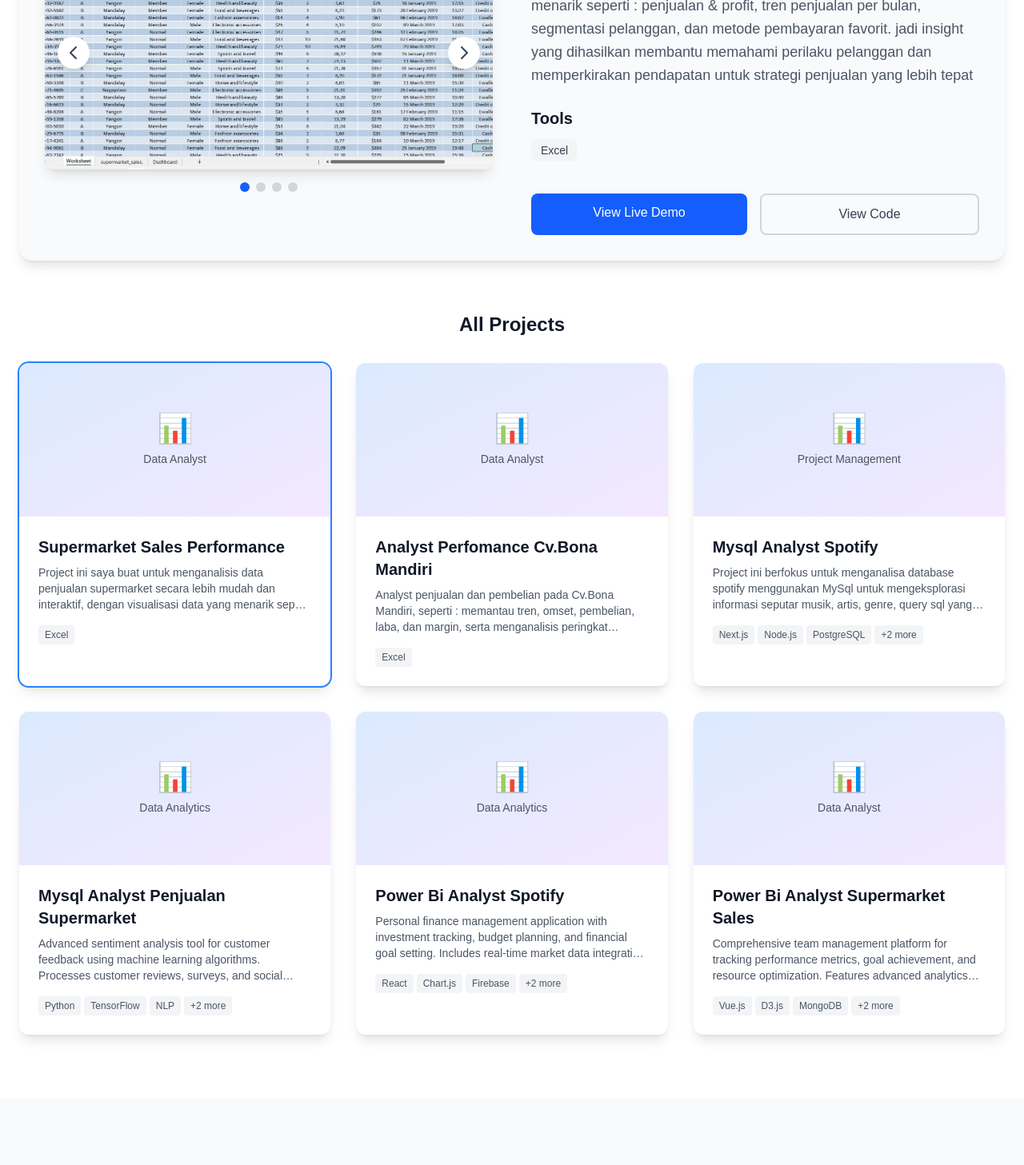
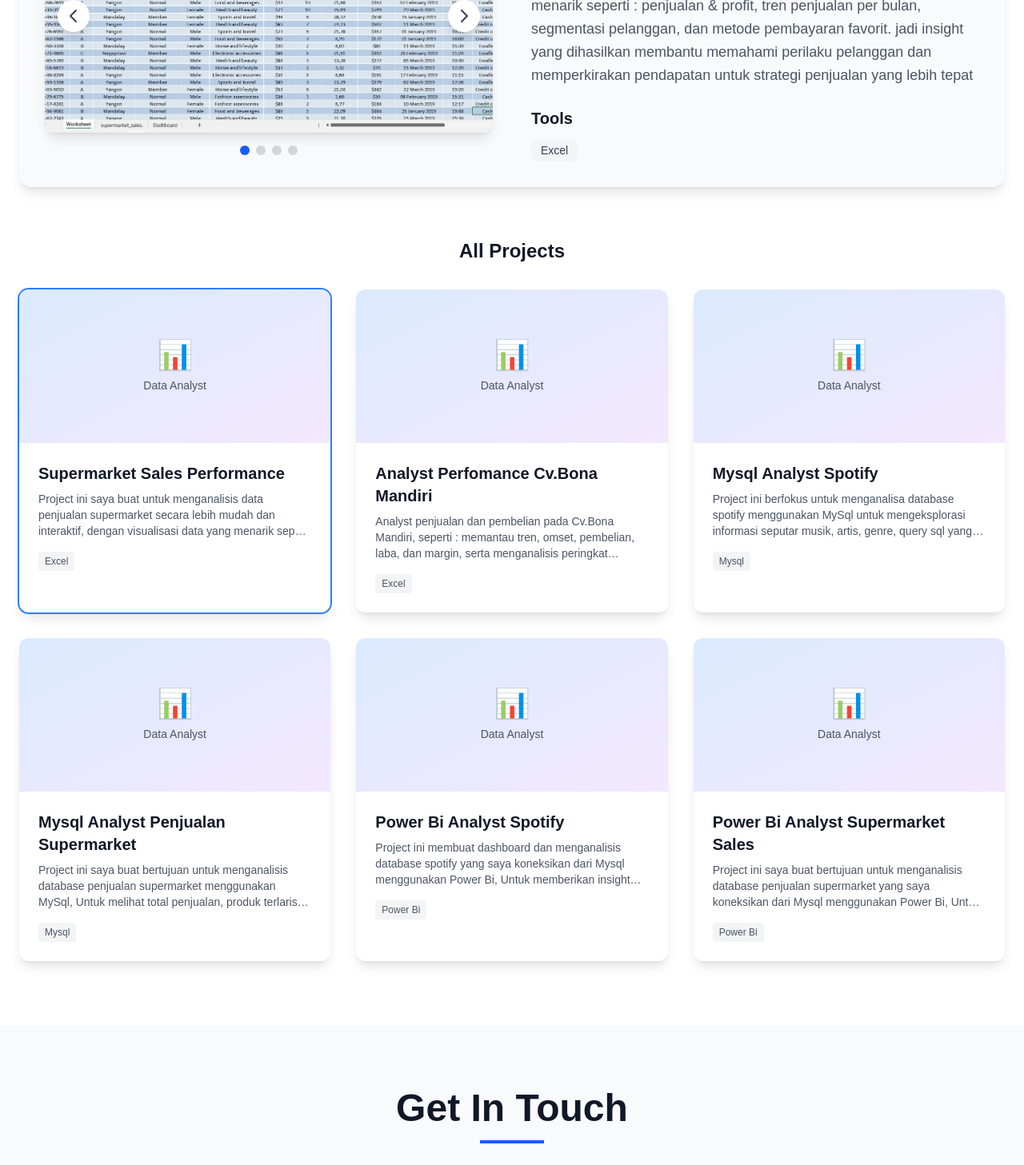
Before and after one commit to irfanprogramming/Portofolio-Irfan, a Next.js app: page / in a window 1280 px wide. Shown: the part 4612-6069 px from the top of the page at 80% size. Built offline with nearby package versions, Linux system fonts and the light colour scheme.

Commit message:
update fitur baru

```diff
--- a/src/app/page.tsx
+++ b/src/app/page.tsx
@@ -11,11 +11,55 @@
 export default function Home() {
   return (
     <main className="min-h-screen bg-white">
-      <Header />
+      <ClientOnly fallback={
+        <header className="fixed top-0 left-0 right-0 z-50 bg-white/90 backdrop-blur-sm border-b border-gray-200">
+          <nav className="container mx-auto px-6">
+            <div className="flex items-center justify-between h-16">
+              <div className="text-xl font-bold text-gray-900">Portfolio</div>
+              <div className="hidden md:flex space-x-8">
+                <span className="text-gray-700">Loading...</span>
+              </div>
+            </div>
+          </nav>
+        </header>
+      }>
+        <Header />
+      </ClientOnly>
       <HeroSection />
       <AboutSection />
-      <CertificateSection />
-      <SkillsSection />
+      <ClientOnly fallback={
+        <section className="py-20 bg-gray-50">
+          <div className="container mx-auto px-6">
+            <div className="text-center mb-16">
+              <h2 className="text-4xl md:text-5xl font-bold text-gray-900 mb-4">Certificate</h2>
+              <div className="w-20 h-1 bg-blue-600 mx-auto mb-8"></div>
+            </div>
+            <div className="animate-pulse grid grid-cols-1 md:grid-cols-2 lg:grid-cols-3 gap-8">
+              {[...Array(6)].map((_, i) => (
+                <div key={i} className="bg-gray-200 h-64 rounded-xl"></div>
+              ))}
+            </div>
+          </div>
+        </section>
+      }>
+        <CertificateSection />
+      </ClientOnly>
+      <ClientOnly fallback={
+        <section className="py-20 bg-gray-50">
+          <div className="container mx-auto px-6">
+            <div className="text-center mb-16">
+              <h2 className="text-4xl md:text-5xl font-bold text-gray-900 mb-4">Skills</h2>
+              <div className="w-20 h-1 bg-blue-600 mx-auto mb-8"></div>
+            </div>
+            <div className="animate-pulse">
+              <div className="bg-gray-200 h-12 w-64 mx-auto rounded mb-8"></div>
+              <div className="bg-gray-200 h-64 w-full rounded"></div>
+            </div>
+          </div>
+        </section>
+      }>
+        <SkillsSection />
+      </ClientOnly>
       <ClientOnly fallback={
         <section id="projects" className="py-20 bg-white">
           <div className="container mx-auto px-6">
@@ -36,7 +80,21 @@
       }>
         <ProjectsSection />
       </ClientOnly>
-      <ContactSection />
+      <ClientOnly fallback={
+        <section className="py-20 bg-gray-50">
+          <div className="container mx-auto px-6">
+            <div className="text-center mb-16">
+              <h2 className="text-4xl md:text-5xl font-bold text-gray-900 mb-4">Contact</h2>
+              <div className="w-20 h-1 bg-blue-600 mx-auto mb-8"></div>
+            </div>
+            <div className="animate-pulse">
+              <div className="bg-gray-200 h-64 w-full rounded"></div>
+            </div>
+          </div>
+        </section>
+      }>
+        <ContactSection />
+      </ClientOnly>
       <Footer />
     </main>
   );
--- a/src/components/ProjectsSection.tsx
+++ b/src/components/ProjectsSection.tsx
@@ -16,8 +16,6 @@
       '/Supermarket 4.JPG',
     ],
     Tools: ['Excel'],
-    githubUrl: 'https://github.com/yourusername/ecommerce-analytics',
-    liveUrl: 'https://ecommerce-analytics.vercel.app',
     category: 'Data Analyst',
   },
   {
@@ -34,8 +32,6 @@
       '/Bona-6.png',
     ],
     Tools: ['Excel'],
-    githubUrl: 'https://github.com/yourusername/team-dashboard',
-    liveUrl: 'https://team-dashboard-demo.vercel.app',
     category: 'Data Analyst',
   },
 
@@ -57,17 +53,15 @@
       '/mysql 9.JPG',
       '/mysql 10.JPG',
     ],
-    Tools: ['Next.js', 'Node.js', 'PostgreSQL', 'TypeScript', 'Prisma'],
-    githubUrl: 'https://github.com/yourusername/project-management',
-    liveUrl: 'https://pm-system-demo.vercel.app',
-    category: 'Project Management',
+    Tools: ['Mysql'],
+    category: 'Data Analyst',
   },
 
   {
     id: 4,
     title: 'Mysql Analyst Penjualan Supermarket',
     description:
-      'Advanced sentiment analysis tool for customer feedback using machine learning algorithms. Processes customer reviews, surveys, and social media mentions to provide actionable insights for business improvement.',
+      'Project ini saya buat bertujuan untuk menganalisis database penjualan supermarket menggunakan MySql, Untuk melihat total penjualan, produk terlaris setiap cabang, tren penjualan bulanan tertinggi di seluruh cabang, Hasil analisis ini memberikan insight yang berguna dalam mendukung keputusan bisnis ',
     screenshots: [
       '/Penjualan Supermarket 1.JPG',
       '/Penjualan Supermarket 2.JPG',
@@ -80,36 +74,30 @@
       '/Penjualan Supermarket 9.JPG',
       '/Penjualan Supermarket 10.JPG',
     ],
-    Tools: ['Python', 'TensorFlow', 'NLP', 'Scikit-learn', 'Flask'],
-    githubUrl: 'https://github.com/yourusername/sentiment-analysis',
-    liveUrl: 'https://sentiment-analysis-demo.vercel.app',
-    category: 'Data Analytics',
+    Tools: ['Mysql'],
+    category: 'Data Analyst',
   },
 
   {
     id: 5,
     title: 'Power Bi Analyst Spotify',
     description:
-      'Personal finance management application with investment tracking, budget planning, and financial goal setting. Includes real-time market data integration and comprehensive financial reporting.',
-    screenshots: ['Spotify 1.JPG', 'Spotify 2.JPG', 'Spotify 3.JPG'],
-    Tools: ['React', 'Chart.js', 'Firebase', 'Financial APIs', 'Material-UI'],
-    githubUrl: 'https://github.com/yourusername/finance-tracker',
-    liveUrl: 'https://finance-tracker-demo.vercel.app',
-    category: 'Data Analytics',
+      'Project ini membuat dashboard dan menganalisis database spotify yang saya koneksikan dari Mysql menggunakan Power Bi, Untuk memberikan insight terkait musik, artis, dan genre, Dashboard interaktif ini menampilkan seperti average popularity, explicit content, total musik, top artis & lagu populer, kategori & genre insight, hingga duplicate musik, Project ini membantu memahami tren musik secara lebih mudah dan cepat',
+    screenshots: ['/Spotify 1.JPG', '/Spotify 2.JPG', '/Spotify 3.JPG'],
+    Tools: ['Power Bi'],
+    category: 'Data Analyst',
   },
   {
     id: 6,
     title: 'Power Bi Analyst Supermarket Sales',
     description:
-      'Comprehensive team management platform for tracking performance metrics, goal achievement, and resource optimization. Features advanced analytics and reporting capabilities for management insights.',
+      'Project ini saya buat bertujuan untuk menganalisis database penjualan supermarket yang saya koneksikan dari Mysql menggunakan Power Bi, Untuk memberikan insight terkait penjualan, produk, dan kategori, Dashboard interaktif ini menampilkan seperti total penjualan, produk terlaris, tren penjualan bulanan, dan analisis perbandingan antar cabang, Project ini membantu memahami kinerja penjualan supermarket secara lebih mudah dan cepat.',
     screenshots: [
-      'Supermarket Power Bi 1.JPG',
-      'Supermarket Power Bi 2.JPG',
-      'Supermarket Power Bi 3.JPG',
+      '/Supermarket Power Bi 1.JPG',
+      '/Supermarket Power Bi 2.JPG',
+      '/Supermarket Power Bi 3.JPG',
     ],
-    Tools: ['Vue.js', 'D3.js', 'MongoDB', 'Express', 'Chart.js'],
-    githubUrl: 'https://github.com/yourusername/team-dashboard',
-    liveUrl: 'https://team-dashboard-demo.vercel.app',
+    Tools: ['Power Bi'],
     category: 'Data Analyst',
   },
 ];
@@ -393,26 +381,6 @@
                   ))}
                 </div>
               </div>
-
-              {/* Action Buttons */}
-              <div className="flex gap-4 pt-4">
-                <a
-                  href={selectedProject.liveUrl}
-                  target="_blank"
-                  rel="noopener noreferrer"
-                  className="flex-1 bg-blue-600 hover:bg-blue-700 text-white px-6 py-3 rounded-lg font-medium text-center transition-colors duration-200"
-                >
-                  View Live Demo
-                </a>
-                <a
-                  href={selectedProject.githubUrl}
-                  target="_blank"
-                  rel="noopener noreferrer"
-                  className="flex-1 border-2 border-gray-300 hover:border-gray-400 text-gray-700 hover:text-gray-900 px-6 py-3 rounded-lg font-medium text-center transition-colors duration-200"
-                >
-                  View Code
-                </a>
-              </div>
             </div>
           </div>
         </div>
@@ -587,7 +555,8 @@
                   {selectedProject.screenshots.length}
                 </div>
                 <div className="text-xs text-white/70 mt-1">
-                  Scroll untuk zoom • Drag untuk geser • ESC untuk tutup • +/- untuk zoom • 0 untuk reset
+                  Scroll untuk zoom • Drag untuk geser • ESC untuk tutup • +/-
+                  untuk zoom • 0 untuk reset
                 </div>
               </div>
               <div className="space-x-2">
```
